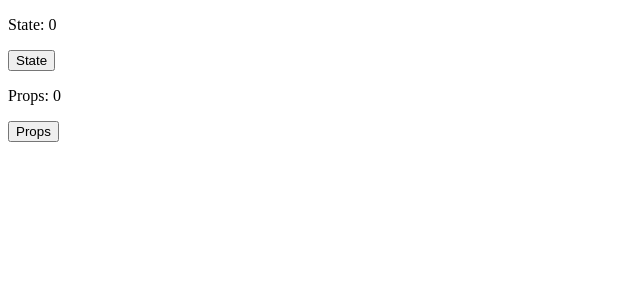
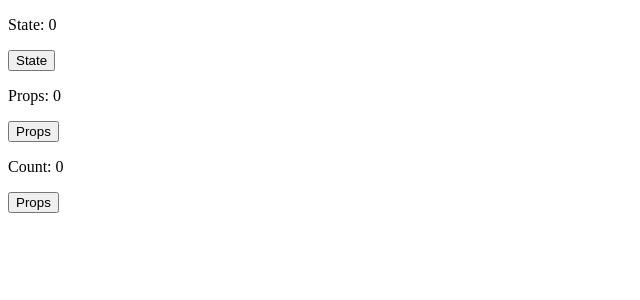
Before and after one commit to hoangld-ibl/retyscmo, a React (Create React App) app: page / in a window 1280 px wide. Shown: the top 300 px of the page, without its empty margins (0-640 px from the left). Built offline with nearby package versions, Linux system fonts and the light colour scheme.

Commit message:
a component in a component.

```diff
--- a/src/apps/modules/counts/counts.component.tsx
+++ b/src/apps/modules/counts/counts.component.tsx
@@ -11,6 +11,21 @@ interface Props {
 interface State {
     count: number,
 }
+
+const CountCom = (props: any) => {
+    const { count } = props;
+    return (
+        <p>Count: {count}</p>
+    )
+}
+
+const CountDo = (props: any) => {
+    const { onCountDispath } = props;
+    return (
+        <button onClick={onCountDispath}>Props</button>
+    )
+}
+
 
 class App extends React.Component<Props, State> {
     constructor(props: Props) {
@@ -39,6 +54,10 @@ class App extends React.Component<Props, State> {
                     <p>Props: {count.count}</p>
                     <button onClick={this.onCountDispath}>Props</button>
                 </div>
+                <div>
+                    <CountCom count={count.count} />
+                    <CountDo onCountDispath={this.onCountDispath} />
+                </div>
             </div>
         );
     }
```
